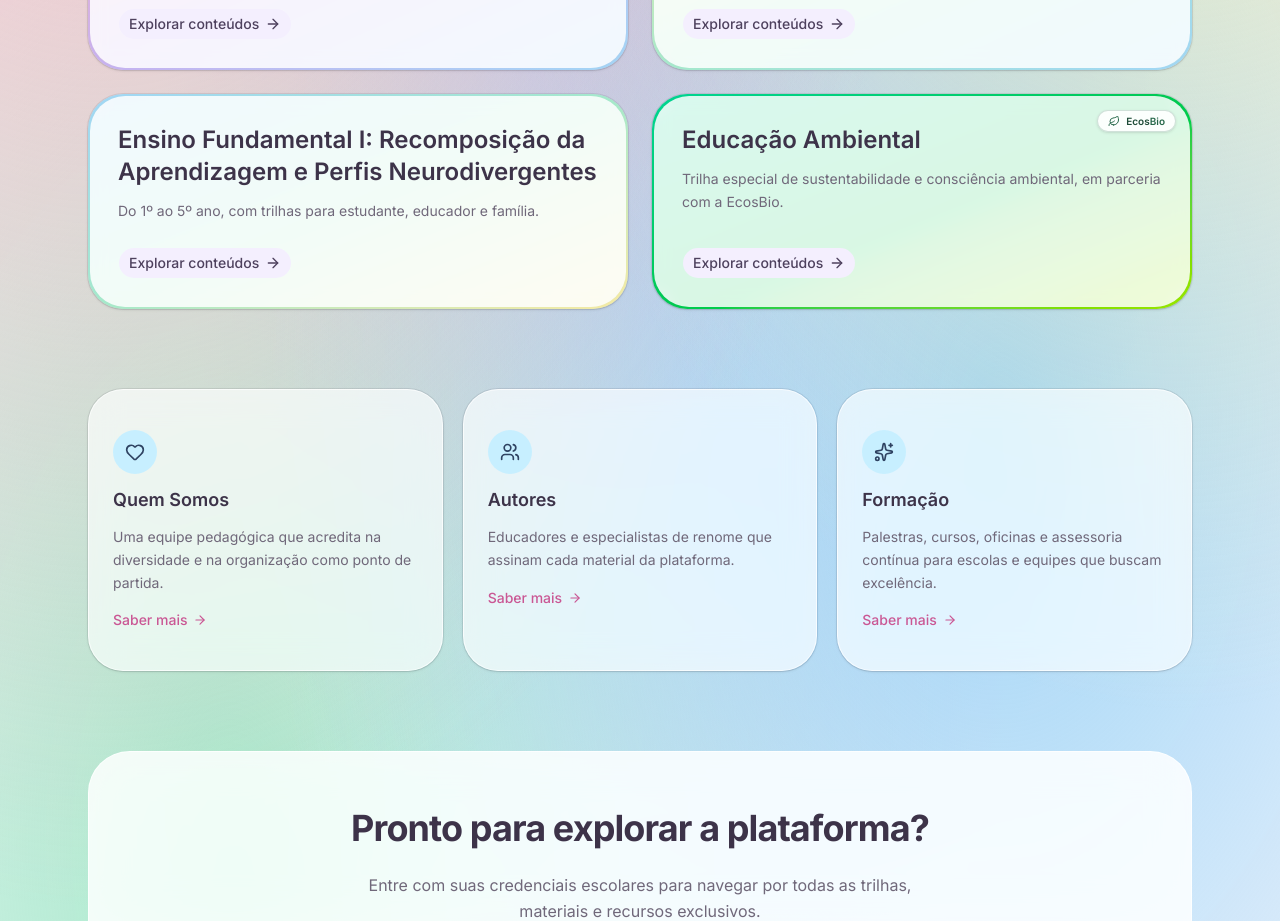
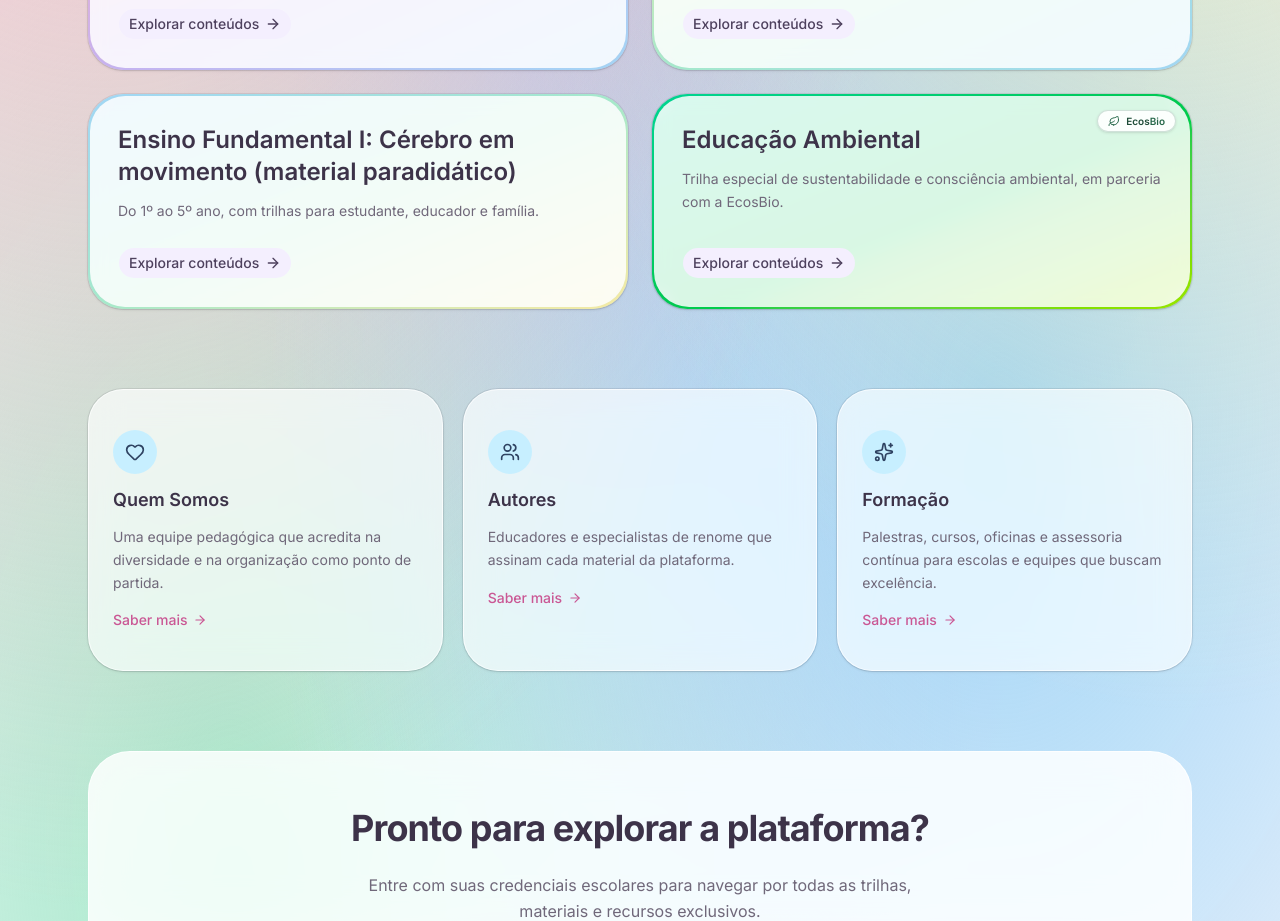
Before and after one commit to ninhoslk/diversamente, a Next.js app: page / in a window 1280 px wide. Shown: the part 1240-2161 px from the top of the page. Built offline with nearby package versions, Linux system fonts and the light colour scheme; no server answers; the database is empty; a web font is replaced by a local one.

Commit message:
fix: renomeia Fundamental I para "Cérebro em movimento (material paradidático)"
Nome atualizado em lib/catalog.ts (cards, navegacao, formularios) e na
opcao de restricao de acesso em /admin/usuarios.

Co-Authored-By: Claude Sonnet 5.5 <noreply@anthropic.com>

```diff
--- a/app/admin/usuarios/page.tsx
+++ b/app/admin/usuarios/page.tsx
@@ -36,7 +36,7 @@ export default function AdminUsuariosPage() {
     { id: "todas", nome: "Todas as salas / anos (Acesso total)" },
     { id: "educacao-infantil", nome: "Educação Infantil: Perfil Neurodivergente (Berçário, Maternal, Pré-alfabetização)" },
     { id: "educacao-infantil-regular", nome: "Educação Infantil Regular (Berçário I e II, Maternal I e II, Pré-alfabetização I e II)" },
-    { id: "fundamental-1", nome: "Ensino Fundamental I: Recomposição da Aprendizagem e Perfis Neurodivergentes (1º ao 5º ano)" },
+    { id: "fundamental-1", nome: "Ensino Fundamental I: Cérebro em movimento (material paradidático) (1º ao 5º ano)" },
     { id: "educacao-ambiental", nome: "Educação Ambiental (1º ao 5º ano)" },
     ...CATEGORIAS.map((c) => ({ id: c.slug, nome: `Apenas: ${c.nome}` })),
   ]
--- a/lib/catalog.ts
+++ b/lib/catalog.ts
@@ -117,7 +117,7 @@ export const TRILHAS: Trilha[] = [
   },
   {
     slug: "fundamental-1",
-    nome: "Ensino Fundamental I: Recomposição da Aprendizagem e Perfis Neurodivergentes",
+    nome: "Ensino Fundamental I: Cérebro em movimento (material paradidático)",
     descricao: "Do 1º ao 5º ano, com trilhas para estudante, educador e família.",
     gradient: "from-holo-blue via-holo-mint to-holo-yellow",
     tiposExtras: ["audio"],
```
